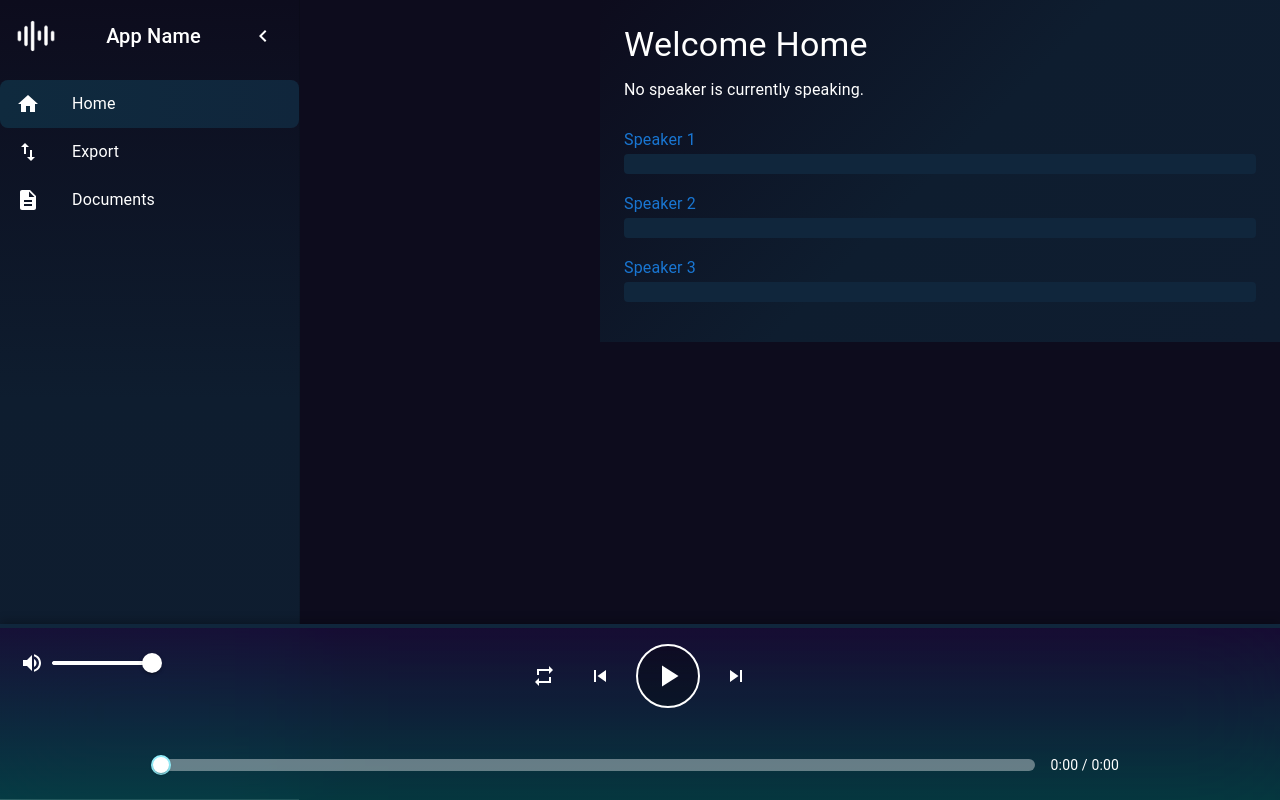
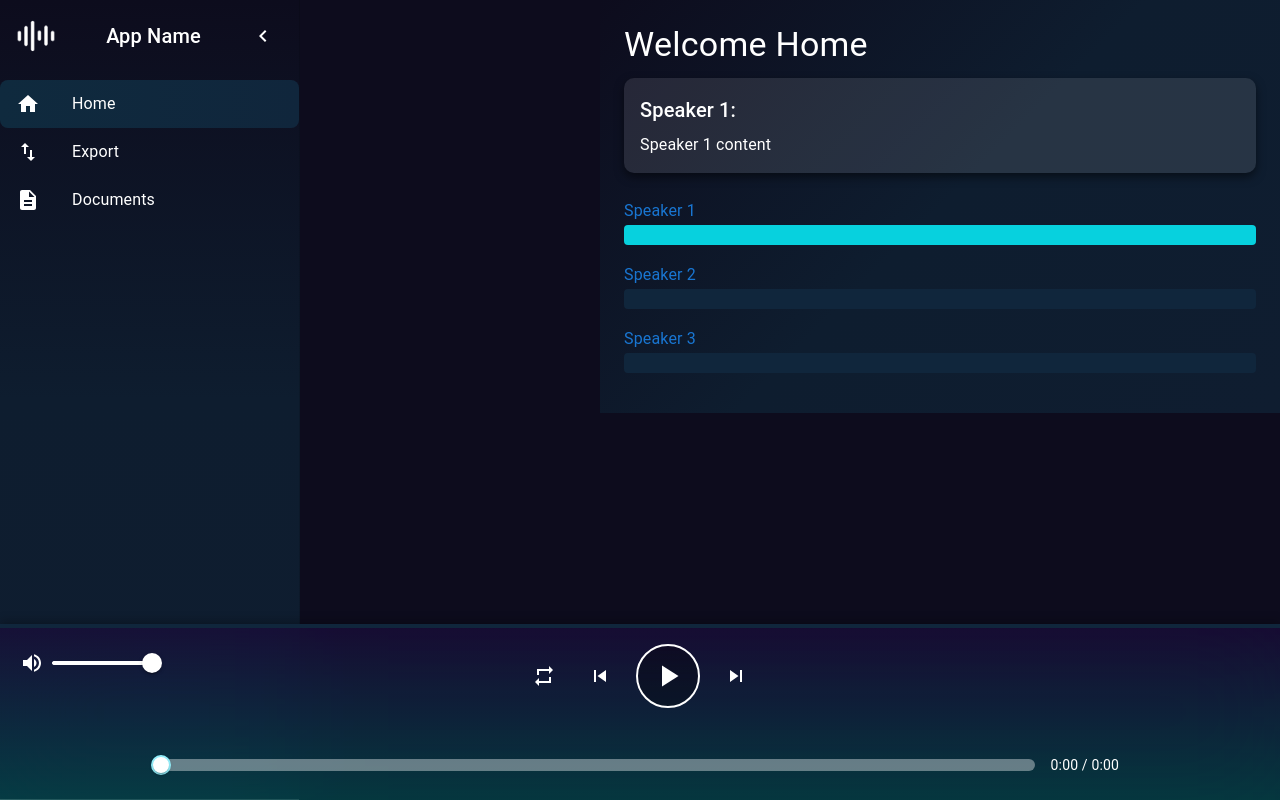
Before and after one commit to KaterinaSmilevska/SpeakerDiarizationFrontend, a React (Create React App) app in the folder speaker-diarization-frontend/: page / in a window 1280 px wide. Built offline with nearby package versions, Linux system fonts and the light colour scheme.

Commit message:
Test speakers.

```diff
--- a/speaker-diarization-frontend/src/components/App/App.jsx
+++ b/speaker-diarization-frontend/src/components/App/App.jsx
@@ -7,9 +7,17 @@ import AudioPlayer from "../Player/AudioPlayer";
 const App = () => {
     const [currentTime, setCurrentTime] = useState(0);
     const speakers = [
-        { name: "Speaker 1", startTime: 5.0, endTime: 10.0, content: 'Speaker 1 content' },
-        { name: "Speaker 2", startTime: 12.0, endTime: 15.0, content: 'Speaker 2 content' },
-        { name: "Speaker 3", startTime: 20.0, endTime: 25.0, content: 'Speaker 3 content' },
+        { name: "Speaker 1", startTime: 0.0, endTime: 2.0, content: 'Speaker 1 content' },
+        { name: "Speaker 2", startTime: 6.0, endTime: 9.0, content: 'Speaker 2 content' },
+        { name: "Speaker 3", startTime: 10.0, endTime: 12.0, content: 'Speaker 3 content' },
+        { name: "Speaker 2", startTime: 12.0, endTime: 21.0, content: 'Speaker 2 content' },
+        { name: "Speaker 3", startTime: 22.0, endTime: 27.0, content: 'Speaker 3 content' },
+        { name: "Speaker 2", startTime: 27.0, endTime: 37.0, content: 'Speaker 2 content' },
+        { name: "Speaker 3", startTime: 37.0, endTime: 47.0, content: 'Speaker 3 content' },
+        { name: "Speaker 2", startTime: 47.0, endTime: 50.0, content: 'Speaker 2 content' },
+        { name: "Speaker 3", startTime: 50.0, endTime: 55.0, content: 'Speaker 3 content' },
+        { name: "Speaker 2", startTime: 55.0, endTime: 60.0, content: 'Speaker 2 content' },
+        { name: "Speaker 3", startTime: 60.0, endTime: 83.0, content: 'Speaker 3 content' },
     ];
 
     const handleTimeUpdate = (time) => {
--- a/speaker-diarization-frontend/src/components/SpeakerWaveForm/SpeakerWaveForm.jsx
+++ b/speaker-diarization-frontend/src/components/SpeakerWaveForm/SpeakerWaveForm.jsx
@@ -6,23 +6,38 @@ const SpeakerWaveform = ({ speakers, currentTime }) => {
         return <Typography variant="body1">No speakers available</Typography>;
     }
 
+    const combinedSpeakers = speakers.reduce((acc, speaker) => {
+        const existingSpeaker = acc.find((sp) => sp.name === speaker.name);
+        if (existingSpeaker) {
+            existingSpeaker.timeRanges.push([speaker.startTime, speaker.endTime]);
+        } else {
+            acc.push({ name: speaker.name, timeRanges: [[speaker.startTime, speaker.endTime]] });
+        }
+        return acc;
+    }, []);
+
     return (
         <Box sx={{ mt: 3 }}>
-            {speakers.map((speaker) => (
-                <Box key={speaker.id} sx={{ mb: 2 }}>
+            {combinedSpeakers.map((speaker, index) => {
+                const isSpeaking = speaker.timeRanges.some(
+                    ([start, end]) => currentTime >= start && currentTime <= end
+                );
+
+                return (
+                    <Box key={index} sx={{ mb: 2 }}>
                         <Typography variant="subtitle1" color="primary">
                             {speaker.name}
                         </Typography>
                         <Box
                             sx={{
                                 height: 20,
-                            backgroundColor: currentTime >= speaker.startTime && currentTime <= speaker.endTime
-                                ? "#07D1DE" : "#10263C",
+                                backgroundColor: isSpeaking ? "#07D1DE" : "#10263C",
                                 borderRadius: 1,
                             }}
                         />
                     </Box>
-            ))}
+                );
+            })}
         </Box>
     );
 };
```
Also changed, not shown: 1 other file (tests, documents, lock files or other folders). Lines whose indentation alone changed are shown as unchanged.
